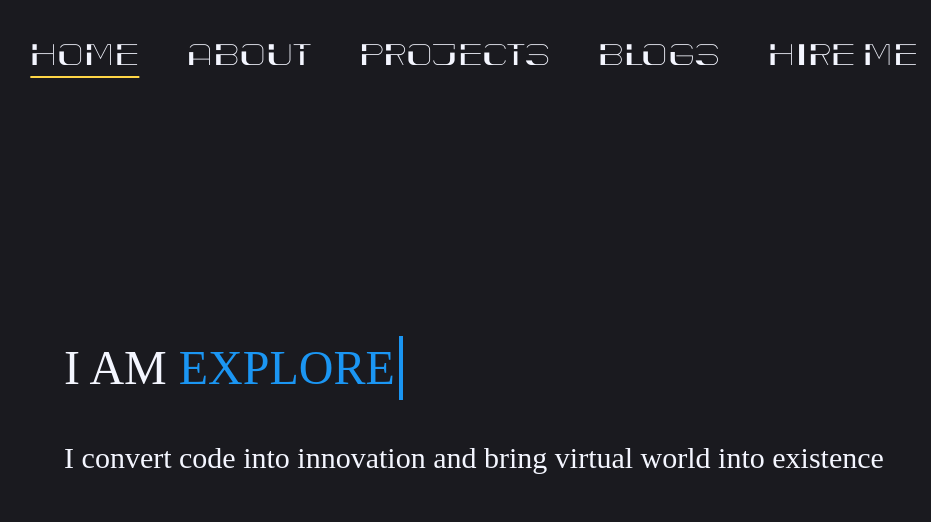
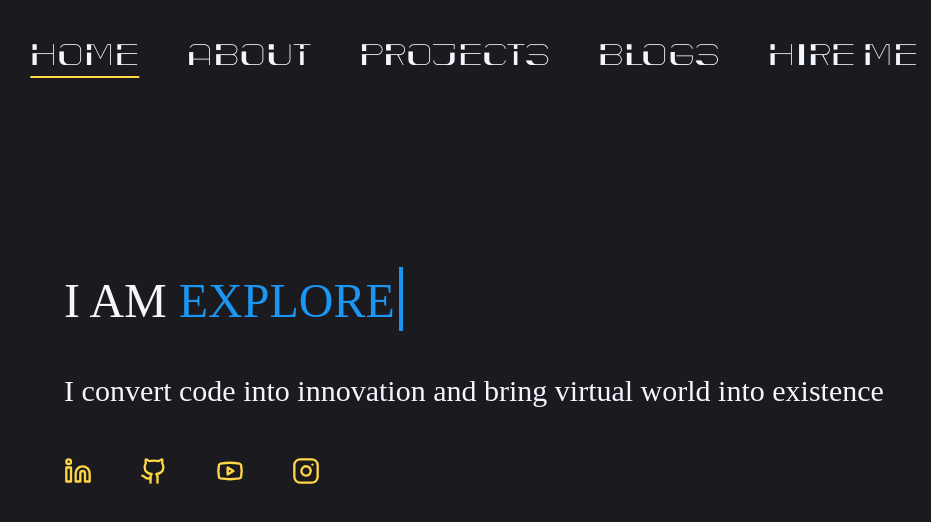
Before and after one commit to Bhargavoza1/my-portfolio, a Next.js app: page / in a window 1280 px wide. Shown: the top 522 px of the page, without its empty margins (166-1097 px from the left). Built offline with nearby package versions, Linux system fonts and the light colour scheme; a web font is replaced by a local one.

Commit message:
home page done

```diff
--- a/src/app/(landing)/page.tsx
+++ b/src/app/(landing)/page.tsx
@@ -4,6 +4,7 @@ import React from "react";
 import localFont from "next/font/local";
 
 import dynamic from 'next/dynamic'
+import Footer from "@/components/Footer";
 
 const Typewriter = dynamic(() => import('../../components/Typewriter'), {ssr: false})
 
@@ -35,16 +36,22 @@ export default function Home() {
     </div>*/}
 
 
-            <div className=' px-5 2xl:px-[300px]  pt-[60px] myimg:pt-0 text-justify   grid  space-y-8 md:space-y-12 '>
-                <h1 className='  text-xl md:text-5xl   ' style={myfont.style}>
+            <div className=' px-5 2xl:px-[300px]  pt-[60px] landscape:pt-[20px]  myimg:pt-0 text-justify   grid  space-y-8 lg:space-y-12 '>
+                <h1 className='  text-xl lg:text-5xl md:text-3xl ' style={myfont.style}>
                     I AM&nbsp;
                     <Typewriter textclass='text-[#1b96f3]' cursorclass='bg-[#1b96f3]'
                                 text="BHARGAV OZA,EXPLORER,HARDCORE PROGRAMMER,HARDCORE GAMER"
                                 writeDelay={120} readDelay={1000} eraseDelay={70}/>
                 </h1>
-                <p className='  max-w-[1100px] text-lg   md:text-3xl   ' style={myfont.style}>I convert code into
+                <p className='  max-w-[1100px] text-lg   lg:text-3xl  md:text-xl  ' style={myfont.style}>I convert code into
                     innovation and bring virtual world into existence </p>
+
+
+              <Footer/>
             </div>
+
+
+
         </div>
     )
 }
--- a/src/components/Footer.tsx
+++ b/src/components/Footer.tsx
@@ -1,24 +1,22 @@
 "use client"
 import Link from "next/link";
 
-import { Github, Linkedin, Youtube , Instagram} from "lucide-react";
+import { Github, Linkedin, Youtube , Instagram } from "lucide-react";
 
 
 
 const Footer = () => {
     return (
-
-                <div  className='  grid myimg:flex  content-center   items-center  justify-end navcenter:justify-evenly       place-items-center  sticky bottom-0 ' >
-                    <div className="hidden  myimg:px-32 pt-[40px] pb-[10px]   md:flex md:w-full ">
-                        <Link href='https://www.linkedin.com/in/bhargav-oza-549072100/' className='lg:mr-6 sm:mr-3.5'><Linkedin  className='h-7 w-7 myimg:h-10 myimg:w-10 '  /></Link>
-                        <Link href='https://github.com/Bhargavoza1' className='lg:mx-6 sm:mx-3.5'><Github   className='h-7 w-7 myimg:h-10 myimg:w-10 '   /></Link>
-                        <Link href='https://www.youtube.com/channel/UCMbi7404LA6itxNfG08Cr7w' className='lg:mx-6 sm:mx-3.5 ' ><Youtube  className='h-7 w-7 myimg:h-10 myimg:w-10 '    /></Link>
-                        <Link href='https://www.instagram.com/troniq_777/' className='lg:ml-6 sm:ml-3.5'><Instagram className='h-7 w-7 myimg:h-10 myimg:w-10 '    /></Link>
-
+        <footer>
+                <div  className='  flex  content-center   items-center  justify-end navcenter:justify-evenly       place-items-center   ' >
+                    <div className="  pb-[20px] items-center  flex  w-full ">
+                        <Link href='https://www.linkedin.com/in/bhargav-oza-549072100/' className='lg:mr-6  mr-3.5'><Linkedin  className='h-7 w-7 myimg:h-10 myimg:w-10 '  color={'#ffd646'} /></Link>
+                        <Link href='https://github.com/Bhargavoza1' className='lg:mx-6  mx-3.5'><Github   className='h-7 w-7 myimg:h-10 myimg:w-10 '  color={'#ffd646'} /></Link>
+                        <Link href='https://www.youtube.com/channel/UCMbi7404LA6itxNfG08Cr7w' className='lg:mx-6  mx-3.5 ' ><Youtube  className='h-7 w-7 myimg:h-10 myimg:w-10 '  color={'#ffd646'}  /></Link>
+                        <Link href='https://www.instagram.com/troniq_777/' className='lg:ml-6  ml-3.5'><Instagram className='h-7 w-7 myimg:h-10 myimg:w-10 '  color={'#ffd646'}  /></Link>
                     </div>
-
                 </div>
-
+        </footer>
     );
 };
 
--- a/src/components/Typewriter.tsx
+++ b/src/components/Typewriter.tsx
@@ -60,7 +60,7 @@ function Typewriter({
         <>
             <span className={`${textclass}`}>{currentText}</span>
             <span
-                className={`${cursorclass } box-border inline-block w-0.5 md:w-1 h-7 md:ml-1 -mb-1.5 md:-mb-4 md:h-16 animate-typing will-change-transform`}
+                className={`${cursorclass } box-border inline-block w-0.5 lg:w-1  md:ml-1 -mb-1.5 md:-mb-2.5 lg:-mb-3.5  h-7 md:h-9 lg:h-16 animate-typing will-change-transform`}
             ></span>
         </>
     );
--- a/tailwind.config.ts
+++ b/tailwind.config.ts
@@ -37,6 +37,9 @@ module.exports = {
         'myimg': '1300px' ,
         'navcenter': {'min': '768px', 'max': '1300px'},
       },
+      height:{
+        'mportrait' : '512px',
+      },
       backgroundImage: {
         'gradient-radial': 'radial-gradient(var(--tw-gradient-stops))',
         'gradient-conic':
```
